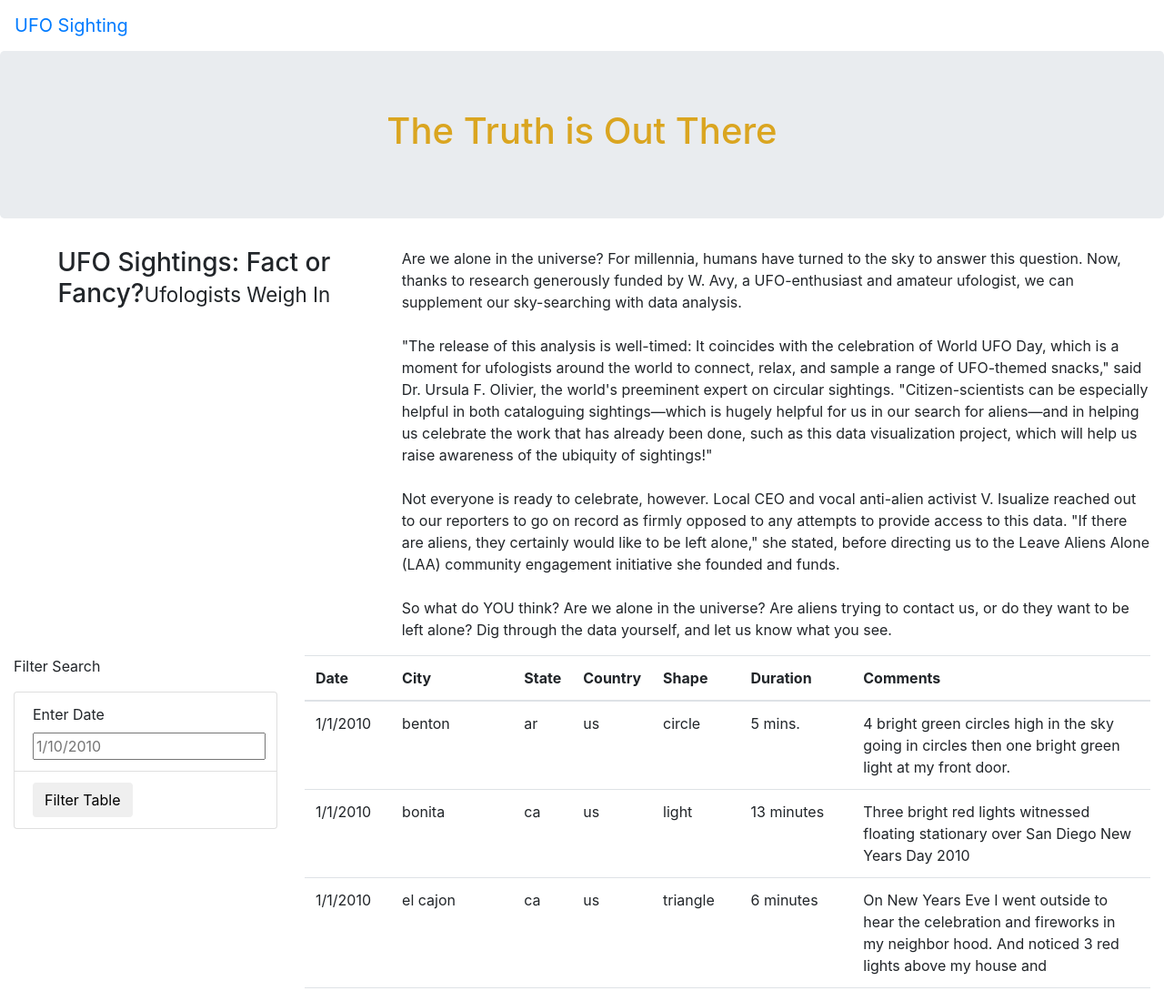
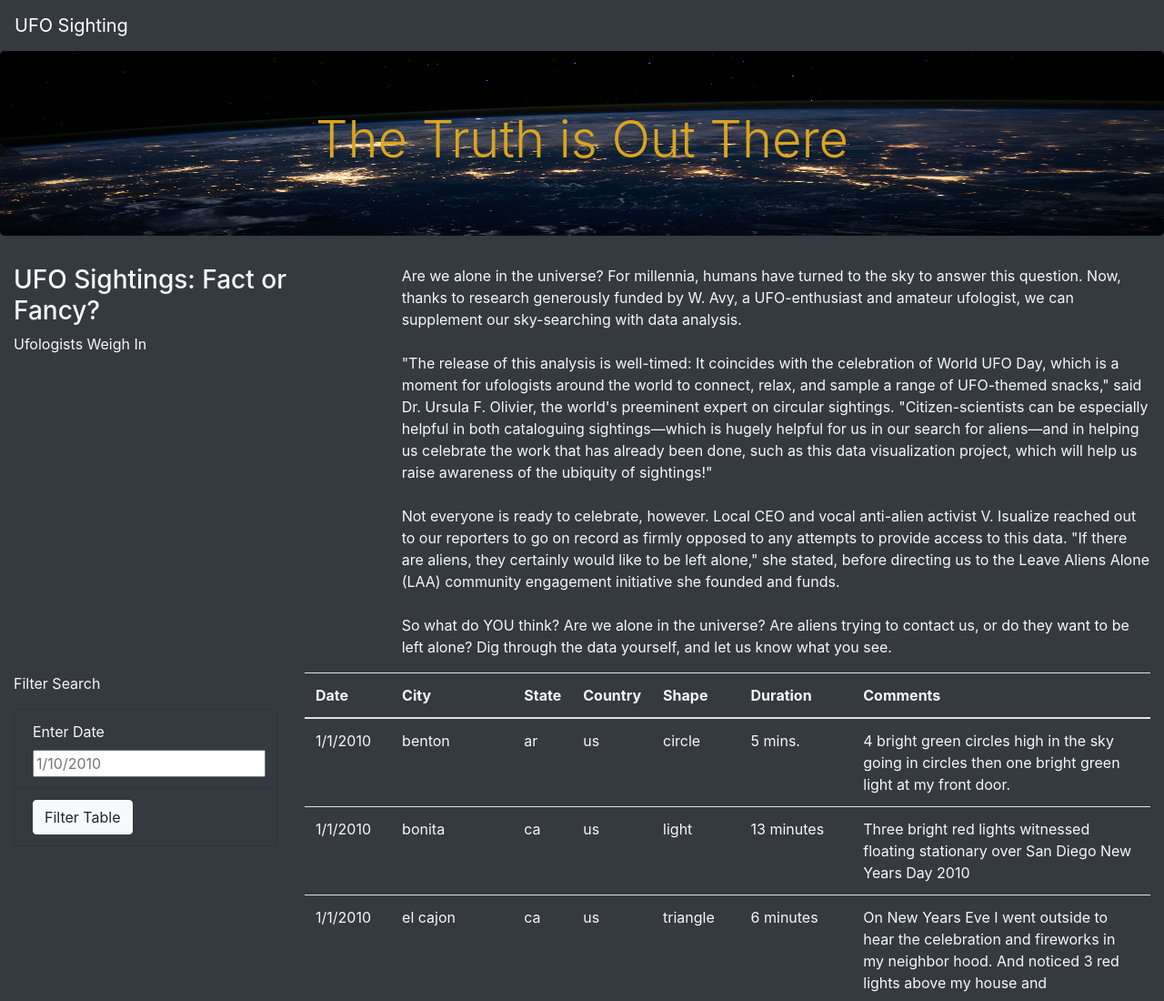
Before and after one commit to SiMewL8/UFO_Sightings, a plain HTML site: page index.html in a window 1280 px wide. Shown: the top 1100 px of the page at 91% size. Drawn offline with nearby package versions, Linux system fonts and the light colour scheme.

Commit message:
added background image and dark layout

```diff
--- a/index.html
+++ b/index.html
@@ -11,25 +11,26 @@
         integrity="sha384-Gn5384xqQ1aoWXA+058RXPxPg6fy4IWvTNh0E263XmFcJlSAwiGgFAW/dAiS6JXm"
         crossorigin="anonymous"
         />
-        <link rel="stylesheet" href="static/css/style.css">
+        <link rel="stylesheet" href="static/css/styles.css">
         <script src="https://ajax.googleapis.com/ajax/libs/jquery/3.5.1/jquery.min.js"></script>
         <script src="https://maxcdn.bootstrapcdn.com/bootstrap/3.4.1/js/bootstrap.min.js"></script>
     </head>
-    <body>
+    <body class="bg-dark">
         <div class="wrapper">
             <!-- navbar that fits across at top of page with automatic resizing-->
-            <nav class="navbar navbar-expand-lg">
+            <nav class="navbar navbar-dark bg-dark navbar-expand-lg">
                 <!-- href points to index.html file to reload the page with unfiltered data -->
                 <a class="navbar-brand" href="index.html">UFO Sighting</a>
             </nav>
             <div class="jumbotron">
-                <h1 class= "text-center"; style="color:goldenrod ;" >The Truth is Out There</h1>
+                <h1 class="display-4 text-center"; style="color:goldenrod;" >The Truth is Out There</h1>
             </div>
         </div>
         <div class="container-fluid">
             <div class="row">
                 <div class="col-md-4">
-                    <h3 class="text-center">UFO Sightings: Fact or Fancy?<small>Ufologists Weigh In</small></h3>
+                    <h3 class="text-left">UFO Sightings: Fact or Fancy?</h3>
+                    <p class="text-left">Ufologists Weigh In</p>
                 </div>
                 <div class="col-md-8">
                     <p class="text-left">Are we alone in the universe? For millennia, humans have turned
@@ -50,23 +51,23 @@
                                     engagement initiative she founded and funds.<br><br>So what do YOU think?
                                     Are we alone in the universe? Are aliens trying to contact us, or do they want to
                                         be left alone? Dig through the data yourself, and let us know what you see.
-                        </p>
+                    </p>
                 </div>
             </div>
         </div>
         <div class="container-fluid">
             <div class="row">
                 <div class="col-md-3">
-                    <form>
+                    <form class="bg-dark">
                         <p>Filter Search</p>
                     </form>
-                    <ul class="list-group">
-                        <li class="list-group-item">
+                    <ul class="list-group bg-dark">
+                        <li class="list-group-item bg-dark">
                             <label for="date">Enter Date</label>
                             <input type="text" placeholder="1/10/2010" id="datetime"/>
                         </li>
-                        <li class="list-group-item">
-                            <button id="filter-btn" type="button" class="btn btn-default">Filter Table</button>
+                        <li class="list-group-item bg-dark">
+                            <button id="filter-btn" type="button" class="btn btn-light">Filter Table</button>
                         </li>
                     </ul>
                 </div>
--- a/static/css/styles.css
+++ b/static/css/styles.css
@@ -0,0 +1,10 @@
+body {
+
+    color: #f7f7f7;
+  }
+
+.jumbotron {
+background-image: url("../images/nasa.jpg");
+background-size: 100% 100%;
+text-align: center;
+}
```
Also changed, not shown: static/js/app.js (+0 -25 lines), static/images/nasa.jpg (added).
